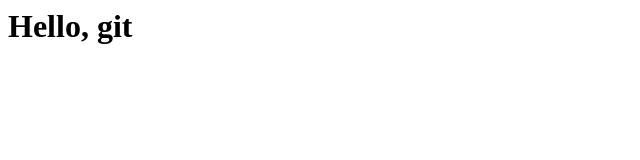
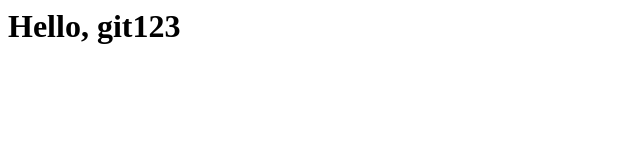
Before and after one commit to ann-flegantova/stepic_course_python, a plain HTML site: page index.html in a window 1280 px wide. Shown: the full height of the page, 0-640 px from the left. Drawn offline with Linux system fonts and the light colour scheme.

Commit message:
new commit

```diff
--- a/index.html
+++ b/index.html
@@ -1 +1 @@
-<h1>Hello, git</h1>
+<h1>Hello, git123</h1>
```
Also changed, not shown: git_test.txt.
